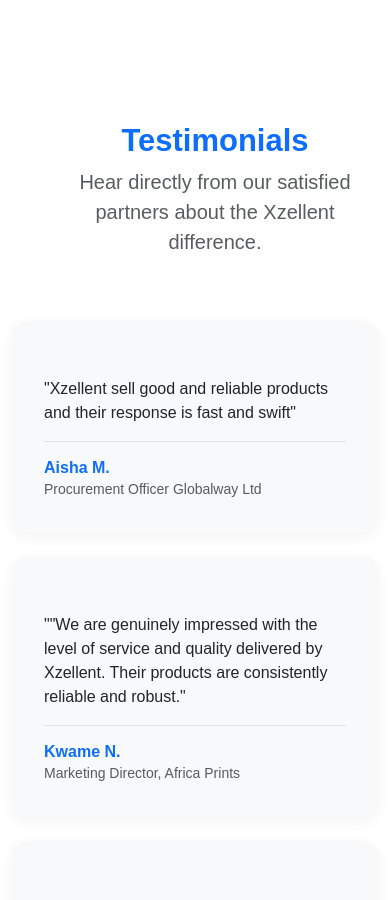
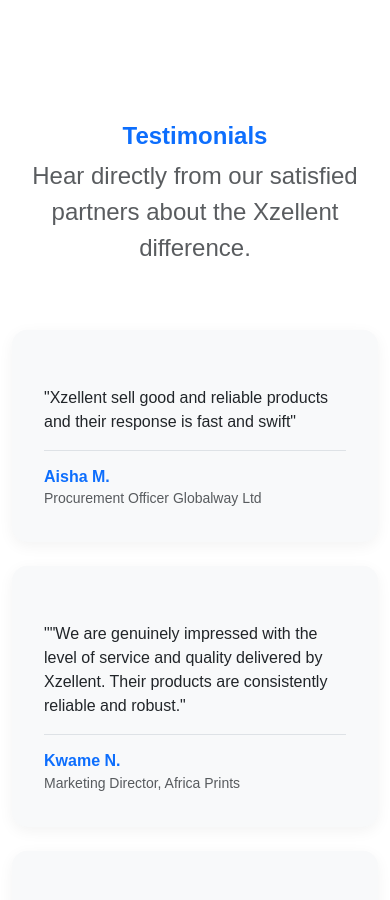
Before and after one commit to Toye1990/xzellentsite, a React (Vite) app: page / in a window 390 px wide. Shown: the part 5440-6340 px from the top of the page. Built offline with nearby package versions, Linux system fonts and the light colour scheme.

Commit message:
testimonial fix

```diff
--- a/src/pages/Testimonies/Testimonials.css
+++ b/src/pages/Testimonies/Testimonials.css
@@ -33,7 +33,45 @@
         }
 
 
-       @media (max-width: 376px)  {
+
+        /* Tablets and small laptops (≤ 992px) */
+@media (max-width: 992px) {
+  .set,
+  .set1 {
+    margin-left: 100px;
+    text-align: center;
+  }
+}
+
+/* Medium devices like large phones & small tablets (≤ 768px) */
+@media (max-width: 768px) {
+  .set,
+  .set1 {
+    margin-left: 50px;
+    text-align: center;
+  }
+}
+
+/* Regular phones (≤ 576px) */
+@media (max-width: 576px) {
+  .set,
+  .set1 {
+    margin-left: 0;
+    text-align: center;
+  }
+}
+
+/* Small phones (≤ 400px, e.g., 360×760) */
+@media (max-width: 400px) {
+  .set,
+  .set1 {
+    margin-left: 0;
+    text-align: center;
+    font-size: 1.5rem; /* slightly smaller font for readability */
+  }
+}
+
+      /* @media (max-width: 376px)  {
              .set{
             margin-left: 20px;
             text-align: center;
@@ -68,4 +106,4 @@
         .set1{
             margin-left: 40px;
         }
-        }
+        }*/
```
